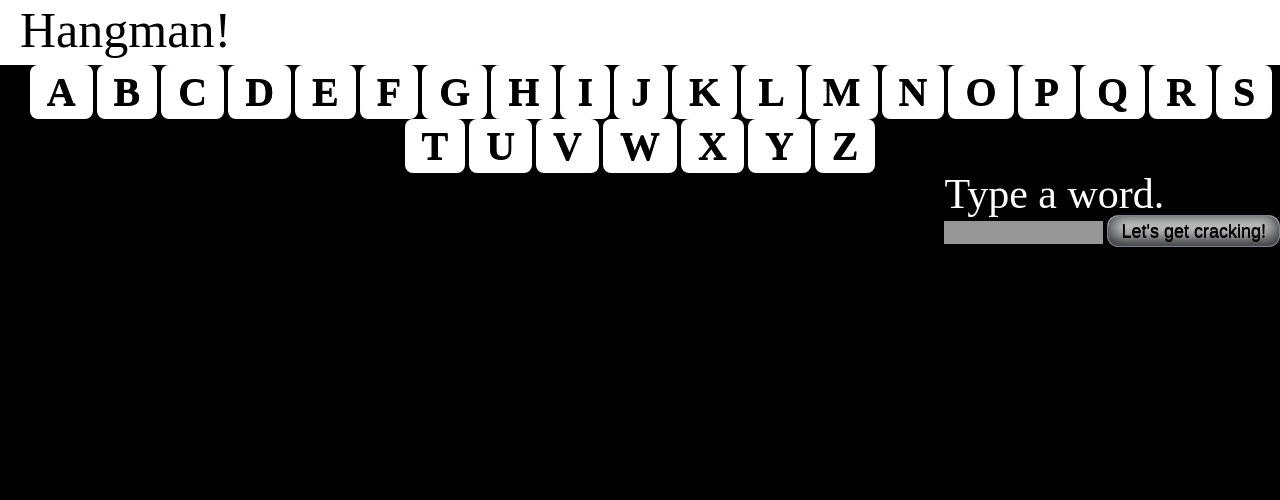
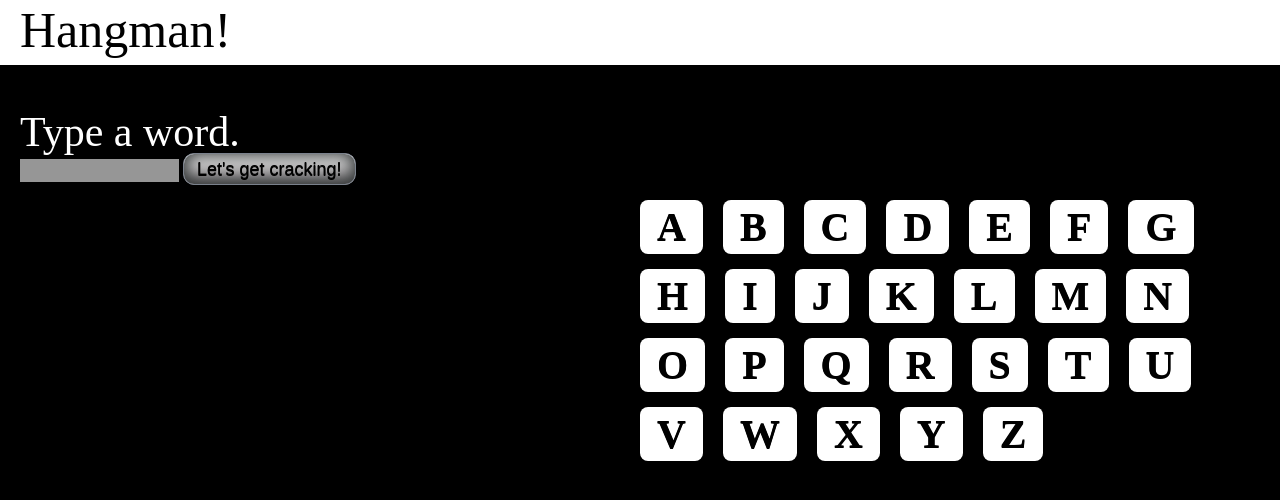
Before and after one commit to marikad/WDI-project-one, a PHP site: page / in a window 1280 px wide. Shown: the top 500 px of the page. Run offline with PHP 8.4, Linux system fonts and the light colour scheme; some libraries are stand-ins or nearby versions.

Commit message:
rearranged the placing of my elelements

```diff
--- a/app.js
+++ b/app.js
@@ -21,7 +21,8 @@ function chooseWord(){
 	var wordArray = word.split("");
 	console.log(wordArray)
 	$.each(wordArray, function(element){
-		$('.chosen-word').append("<li></li>");
+	$('.chosen-word').append("<li></li>");
+	document.getElementById("number-of-letters").innerHTML = "There are " + word.length + " letters in this word";
 	})
 
 }
--- a/index.html
+++ b/index.html
@@ -12,10 +12,23 @@
 	<main>
 		<div class ="top-border">
 		<h1>Hangman!</h1>
-		<!--<a href="#"><p>Start Over</p></a>-->
 		</div>
-		<div id="chosen-word"></div>
-		<ul class="chosen-word"></ul>
+		<div class="user-input">
+		<p class="type-word">Type a word.</p>
+			<input id="user-input" type="password" name ="Pick a word!">
+		 	<a href="#" class="btn">Let's get cracking!</a>
+		 	<ul class="chosen-word"></ul>
+		 	<div id="number-of-letters"></div>
+		 	<ul class="chosen-word"></ul>
+		</div>
+	<div class="image-apper">
+		<div class="row-image"></div>
+		<div class="row-image"></div>
+		<div class="row-image"></div>
+		<div class="row-image"></div>
+		<div class="row-image"></div>
+	</div>
+		<ul>
 			<li class="letter-buttons">
 				<a href="#" class="myButton letters">A</a>
 				<a href="#" class="myButton letters">B</a>
@@ -44,12 +57,8 @@
 				<a href="#" class="myButton letters">Y</a>
 				<a href="#" class="myButton letters">Z</a>
 			</li>
-	<div class="user-input">
-	<p class="type-word">Type a word.</p>
-		<input id="user-input" type="password" name ="Pick a word!">
-	 	<a href="#" class="btn">Let's get cracking!</a>
-	 	<ul class="chosen-word"></ul>
-	</div>
+			</ul>
+			<div id="chosen-word"></div>
 </main>
 
 
--- a/style.css
+++ b/style.css
@@ -1,3 +1,7 @@
+/********************************
+main elements
+*********************************/
+
 body{
 	background: #000;
 }
@@ -7,6 +11,10 @@ overflow: hidden;
 
 }
 
+/********************************
+header
+*********************************/
+
 h1 {
 	font-size: 50px;
 	font-family: lobster;
@@ -15,24 +23,16 @@ h1 {
 	color: #000;
 }
 
-/*a p{
-	font-family: lobster;
-	font-size: 30px;
-	margin-right: 20px;
-	line-height: 0;
-	padding-bottom: 20px;
-	display: inline-block;
-	cursor: pointer;
-	color: #000;
-
-}*/
-
 .top-border{
 	background-color: #fff;
 	width: 1430px;
 	height: 60px;
 	padding-top: 5px;
 }
+
+/********************************
+input word
+*********************************/
 
 input{
 	width: 155px;
@@ -55,22 +55,29 @@ button {
 }
 
 .user-input{
+	margin-top: 46px;
+}
+
+/********************************
+letter buttons
+*********************************/
+
+li.letter-buttons{
 	float: right;
+	width: 50%
+
 }
 
 
-.letter-buttons{
-	text-align: center;
-}
 
 .chosen-word li {
-	width: 50px;
 	/*margin: 0 5px;
 	border-bottom: 2px solid #000;*/
 	display: inline-block;
 	font-size: 40px;
 	font-family: lobster;
 	color: #fff;
+	margin-left: 15px;
 }
 
 #chosen-word{
@@ -92,7 +99,15 @@ button {
 	text-decoration:none;
 	text-shadow:0px 1px 0px #000000;
 	font-size: 40px;
+	margin-top: 15px;
+	margin-right: 16px;
 
+}
+
+#number-of-letters{
+	color: #fff;
+	font-size: 34px;
+	margin-left: 26px;
 }
 
 .myButton:hover
```
